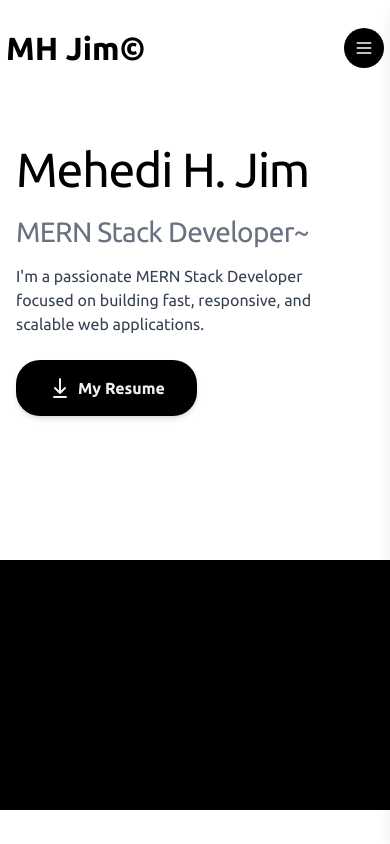
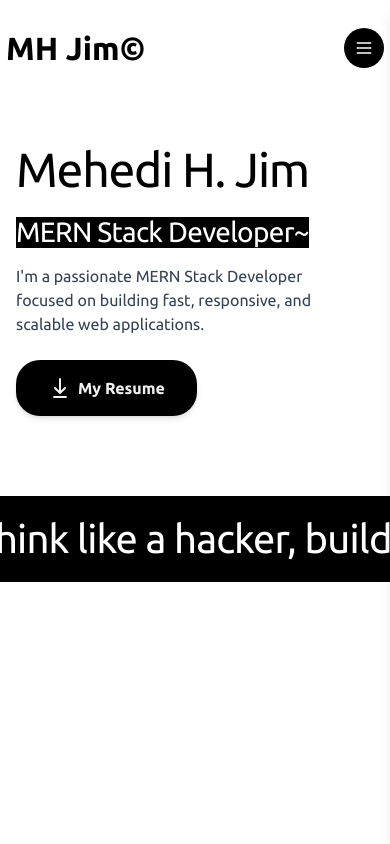
Before and after one commit to mehedihjim/mhjim-dev, a Next.js app: page / in a window 390 px wide. Built offline with nearby package versions, Linux system fonts and the light colour scheme.

Commit message:
did some changes to banner and text slider (responsive)

```diff
--- a/components/Banner.jsx
+++ b/components/Banner.jsx
@@ -4,13 +4,13 @@ import CVButton from "./CVButton";
 
 const Banner = () => {
   return (
-    <section className="pt-12 pb-36 px-4 md:px-16 flex flex-col">
+    <section className="pt-12 pb-20 md:pb-36 px-4 md:px-16 flex flex-col">
       <div className="container mx-auto">
         <div>
           <h1 className="text-[48px] leading-[100%] tracking-tight md:text-[120px] lg:text-[180px] xl:text-[227px]">
             Mehedi H. Jim
           </h1>
-          <h4 className="mt-6 text-[28px] text-gray-500 leading-[110%] tracking-tight md:text-[60px] lg:text-[90px] xl:text-[120px]">
+          <h4 className="bg-black mt-6 text-[28px] text-white leading-[110%] tracking-tight md:text-[60px] lg:text-[90px] xl:text-[120px] w-fit">
             MERN Stack Developer~
           </h4>
           <div className="flex flex-col gap-6 mt-4 md:mt-[54px]">
--- a/components/TextSlider.jsx
+++ b/components/TextSlider.jsx
@@ -1,12 +1,42 @@
+"use client";
+
 import React from "react";
 
 const TextSlider = () => {
   return (
-    <marquee className="py-12 bg-black text-white text-[140px] leading-[110%] tracking-[-2%]">
-      Think like a hacker, build like a dev. Think like a hacker, build like a
-      dev. Think like a hacker, build like a dev. Think like a hacker, build
-      like a dev. Think like a hacker, build like a dev.
-    </marquee>
+    <div className="overflow-hidden py-[21px] md:py-12 bg-black">
+      <div className="flex animate-slide whitespace-nowrap text-white leading-[110%] tracking-[-0.02em] text-[40px] sm:text-[60px] md:text-[100px] lg:text-[140px]">
+        <span className="px-4 sm:px-6 md:px-8">
+          Think like a hacker, build like a dev. Think like a hacker, build like
+          a dev.
+        </span>
+        <span className="px-4 sm:px-6 md:px-8">
+          Think like a hacker, build like a dev. Think like a hacker, build like
+          a dev.
+        </span>
+      </div>
+
+      <style jsx>{`
+        @keyframes slide {
+          0% {
+            transform: translateX(0%);
+          }
+          100% {
+            transform: translateX(-50%);
+          }
+        }
+
+        .animate-slide {
+          animation: slide 15s linear infinite;
+        }
+
+        @media (max-width: 768px) {
+          .animate-slide {
+            animation-duration: 25s;
+          }
+        }
+      `}</style>
+    </div>
   );
 };
 
```
